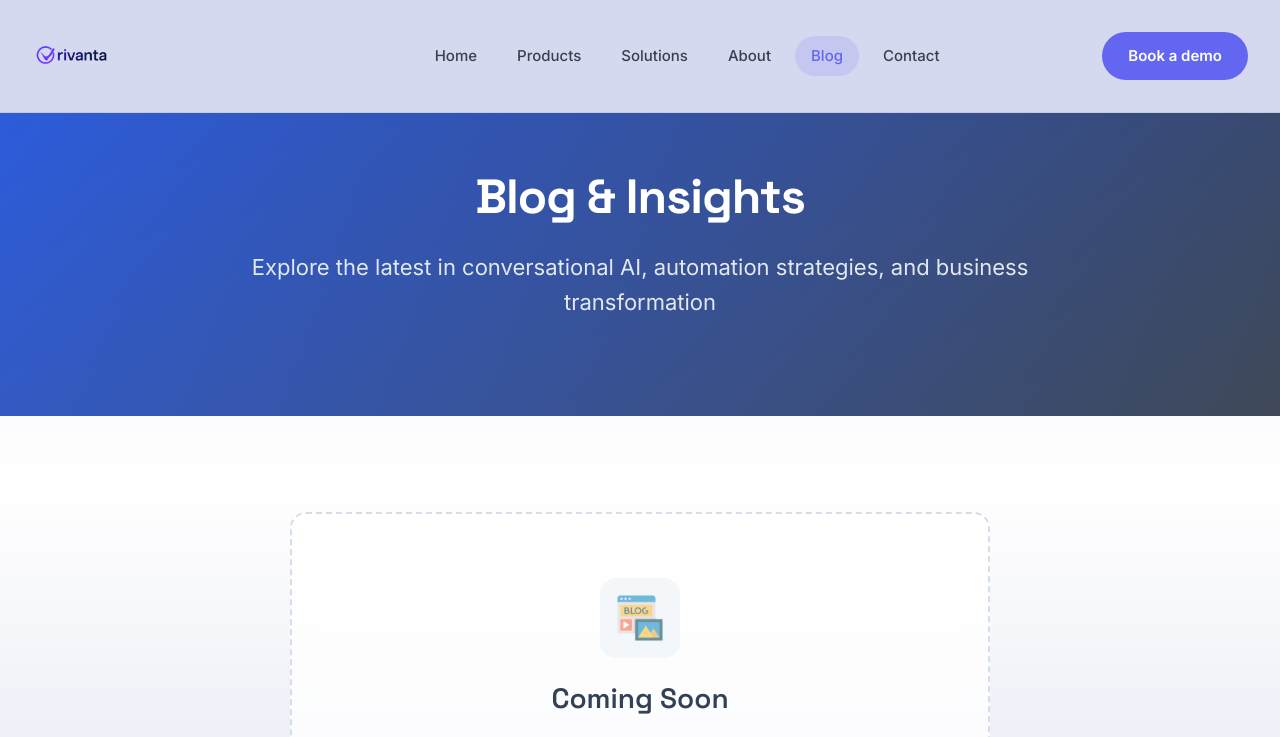
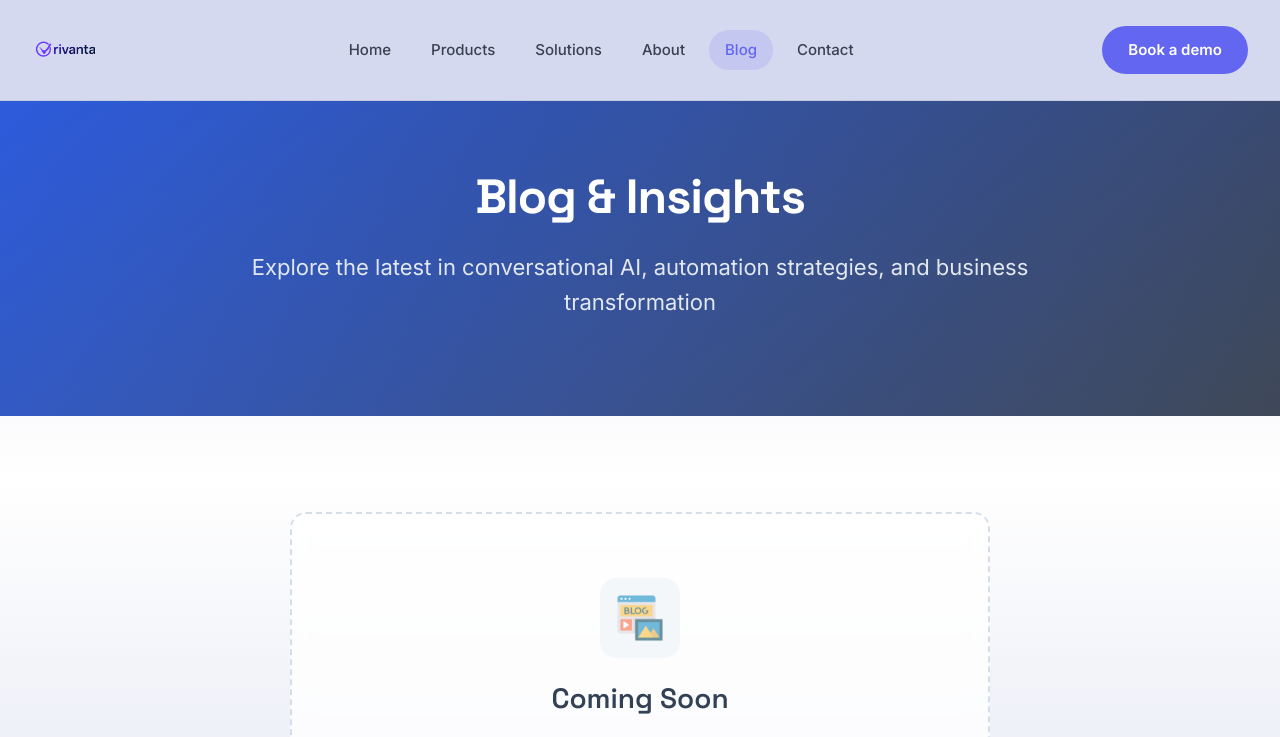
Before and after one commit to Harsh-gitaccount/Orivanta-ai-frontend, a website: page blog.html in a window 1280 px wide. Shown: the top 737 px of the page. Drawn offline with Linux system fonts and the light colour scheme.

Commit message:
Update header.html

```diff
--- a/shared/header.html
+++ b/shared/header.html
@@ -128,38 +128,22 @@
     gap: 2rem;
 }
 
-.header-logo {
-    min-width: 180px; /* Reserve space for logo */
-    display: flex;
-    align-items: center;
-}
-
 .header-logo a {
     display: flex;
     align-items: center;
     line-height: 1;
-    width: 100%;
 }
 
 .logo-image {
-    height: 80px; /* Increased size */
+    height: 68px;
     width: auto;
-    max-width: 240px; /* Increased max-width */
+    max-width: 200px;
     filter: none;
     display: block;
-
-    /* Fix stretching */
-    object-fit: contain;
-    object-position: left center;
-
-    /* Prevent layout shift */
-    aspect-ratio: 3/1; /* Adjust based on your logo's actual ratio */
-
-    /* Smooth loading */
-    transition: opacity 0.2s ease;
 }
 
-/* Navigation remains the same */
+
+/* Navigation */
 .nav-menu {
     flex: 1;
     display: flex;
@@ -370,19 +354,3 @@
     outline-offset: 2px;
 }
 </style>
-<script>// Add to your existing JavaScript
-document.addEventListener('DOMContentLoaded', function() {
-    const logoImage = document.querySelector('.logo-image');
-
-    if (logoImage) {
-        logoImage.addEventListener('load', function() {
-            this.classList.add('loaded');
-        });
-
-        // If image is already loaded (from cache)
-        if (logoImage.complete) {
-            logoImage.classList.add('loaded');
-        }
-    }
-});
-</script>
```
